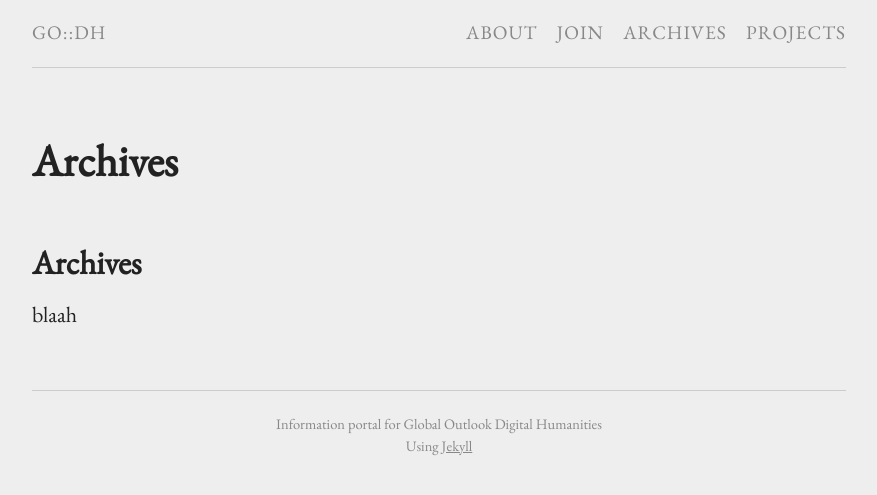
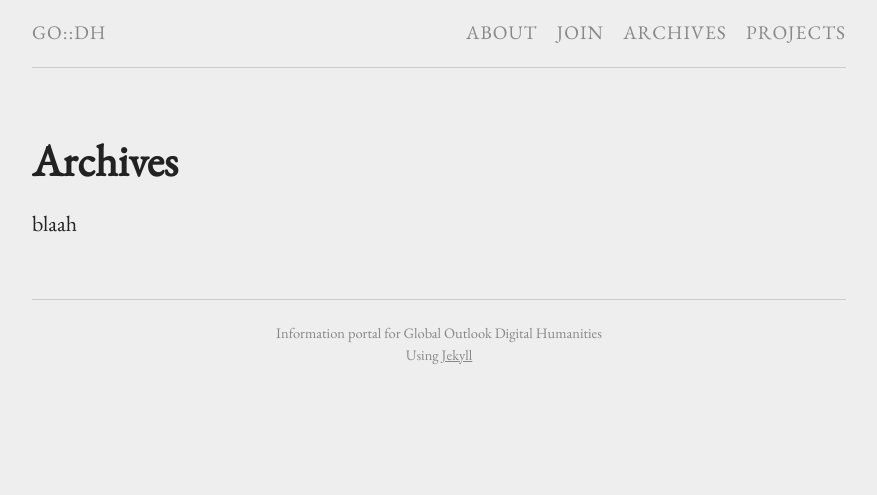
Before and after one commit to go-dh/main, a Jekyll site: the page built from archives.md, in a window 1280 px wide. Shown: the top 495 px of the page, without its empty margins (201-1078 px from the left). Built offline with Jekyll 4.4.1, drawn with Linux system fonts in a browser that asks for light colours.

Commit message:
removed duplicate header

```diff
--- a/archives.md
+++ b/archives.md
@@ -4,7 +4,4 @@ title: Archives
 permalink: /archives/
 ---
 
-
-## Archives
-
 blaah
```
